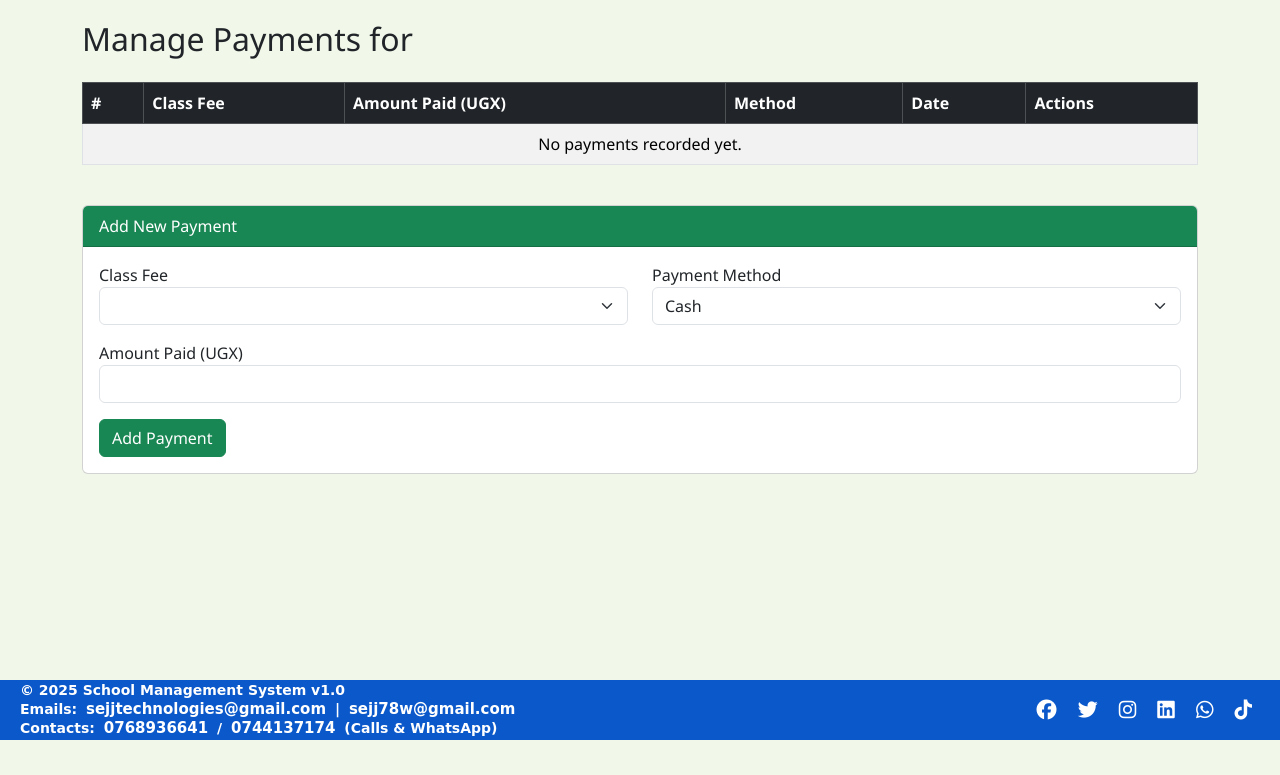
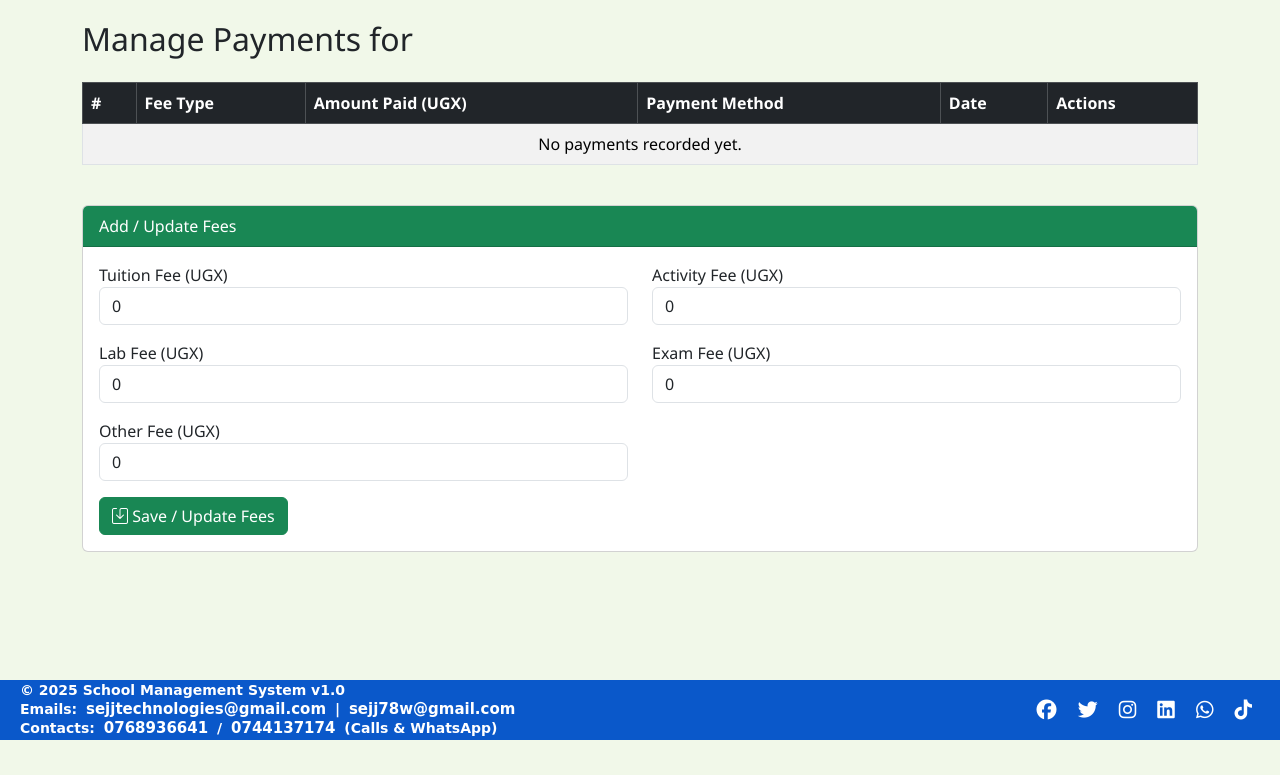
Before and after one commit to sejjtechnologies/school_management_system, a Flask app: template templates/bursar/edit_pupil_fees.html in a window 1280 px wide. Shown: the part 60-835 px from the top of the page. Run offline with Flask 3, Linux system fonts and the light colour scheme; the template is opened without the code that fills it, so the values that code supplies are empty.

Commit message:
styling my cashier dashboard

```diff
--- a/templates/bursar/edit_pupil_fees.html
+++ b/templates/bursar/edit_pupil_fees.html
@@ -43,15 +43,15 @@
       {% endif %}
     {% endwith %}
 
-    <!-- Payments Table -->
+    <!-- Existing Payments Table -->
     <div class="table-responsive">
       <table class="table table-striped table-bordered align-middle">
         <thead class="table-dark">
           <tr>
             <th>#</th>
-            <th>Class Fee</th>
+            <th>Fee Type</th>
             <th>Amount Paid (UGX)</th>
-            <th>Method</th>
+            <th>Payment Method</th>
             <th>Date</th>
             <th>Actions</th>
           </tr>
@@ -60,17 +60,11 @@
           {% for payment in pupil.payments %}
           <tr>
             <td>{{ loop.index }}</td>
-            <td>{{ payment.fee.name if payment.fee else 'N/A' }}</td>
+            <td>{{ payment.fee_name }}</td>
             <td>{{ "{:,.0f}".format(payment.amount_paid or 0) }}</td>
             <td>{{ payment.payment_method }}</td>
             <td>{{ payment.payment_date.strftime('%Y-%m-%d') }}</td>
             <td>
-              <form action="{{ url_for('bursar_routes.update_pupil_payments', payment_id=payment.id) }}" method="POST" class="d-inline">
-                <button type="submit" class="btn btn-sm btn-warning">
-                  <i class="bi bi-pencil"></i> Edit
-                </button>
-              </form>
-
               <form action="{{ url_for('bursar_routes.delete_payment', payment_id=payment.id) }}" method="POST" class="d-inline">
                 <button type="submit" class="btn btn-sm btn-danger" onclick="return confirm('Are you sure you want to delete this payment?')">
                   <i class="bi bi-trash"></i> Delete
@@ -87,34 +81,41 @@
       </table>
     </div>
 
-    <!-- Add Payment Form -->
+    <!-- Add/Update Class Fees Form -->
     <div class="card mt-4">
-      <div class="card-header bg-success text-white">Add New Payment</div>
+      <div class="card-header bg-success text-white">Add / Update Fees</div>
       <div class="card-body">
-        <form action="{{ url_for('bursar_routes.update_pupil_payments', pupil_id=pupil.id) }}" method="POST">
+        <form action="{{ url_for('bursar_routes.edit_pupil_fees', pupil_id=pupil.id) }}" method="POST">
           <div class="row mb-3">
             <div class="col-md-6">
-              <label>Class Fee</label>
-              <select class="form-select" name="fee_id" required>
-                {% for fee in pupil_fees %}
-                  <option value="{{ fee.id }}">{{ fee.name }} - UGX {{ "{:,.0f}".format(fee.amount) }}</option>
-                {% endfor %}
-              </select>
+              <label>Tuition Fee (UGX)</label>
+              <input type="number" class="form-control" name="tuition_fee" value="{{ class_fee.tuition_fee if class_fee else 0 }}" min="0" required>
             </div>
             <div class="col-md-6">
-              <label>Payment Method</label>
-              <select class="form-select" name="payment_method">
-                <option value="Cash">Cash</option>
-                <option value="Mobile Money">Mobile Money</option>
-                <option value="Bank Transfer">Bank Transfer</option>
-              </select>
+              <label>Activity Fee (UGX)</label>
+              <input type="number" class="form-control" name="activity_fee" value="{{ class_fee.activity_fee if class_fee else 0 }}" min="0" required>
             </div>
           </div>
-          <div class="mb-3">
-            <label>Amount Paid (UGX)</label>
-            <input type="number" class="form-control" name="amount_paid" required min="0">
+
+          <div class="row mb-3">
+            <div class="col-md-6">
+              <label>Lab Fee (UGX)</label>
+              <input type="number" class="form-control" name="lab_fee" value="{{ class_fee.lab_fee if class_fee else 0 }}" min="0" required>
+            </div>
+            <div class="col-md-6">
+              <label>Exam Fee (UGX)</label>
+              <input type="number" class="form-control" name="exam_fee" value="{{ class_fee.exam_fee if class_fee else 0 }}" min="0" required>
+            </div>
           </div>
-          <button type="submit" class="btn btn-success">Add Payment</button>
+
+          <div class="row mb-3">
+            <div class="col-md-6">
+              <label>Other Fee (UGX)</label>
+              <input type="number" class="form-control" name="other_fee" value="{{ class_fee.other_fee if class_fee else 0 }}" min="0">
+            </div>
+          </div>
+
+          <button type="submit" class="btn btn-success"><i class="bi bi-save"></i> Save / Update Fees</button>
         </form>
       </div>
     </div>
```
Also changed, not shown: routes/bursar_routes.py (+53 -46 lines).
